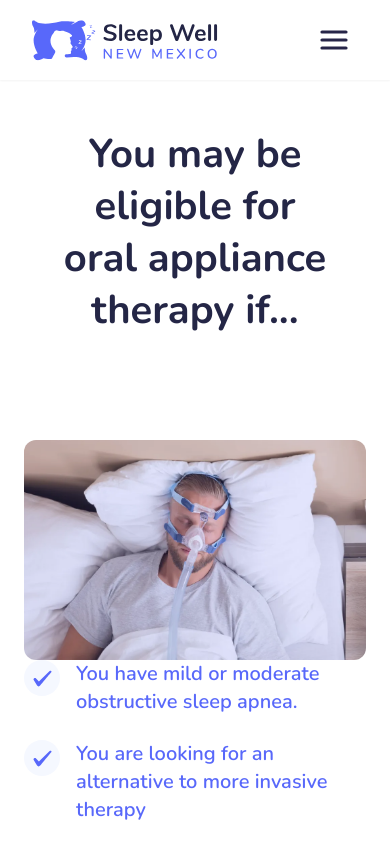
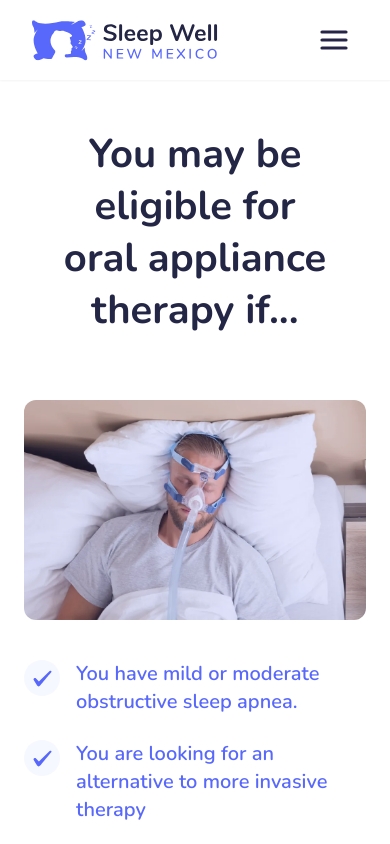
Before and after one commit to JayJaime/sleepwell, a React (Create React App) app: page /cost-and-eligibility in a window 390 px wide. Shown: the top 844 px of the page. Built offline with nearby package versions, Linux system fonts and the light colour scheme.

Commit message:
mb change

```diff
--- a/src/pages/Cost.js
+++ b/src/pages/Cost.js
@@ -58,7 +58,7 @@ function Cost() {
             </ul>
           </div>
           {/* image */}
-          <div className="max-w-[640px] w-full rounded-xl overflow-hidden max-h-[360px] mt-[40px] lg:mt-[0px]">
+          <div className="max-w-[640px] w-full rounded-xl overflow-hidden max-h-[360px] mb-[40px] lg:mb-[0px]">
             <img
               className=""
               src="./assets/eligibility-img.png"
```
